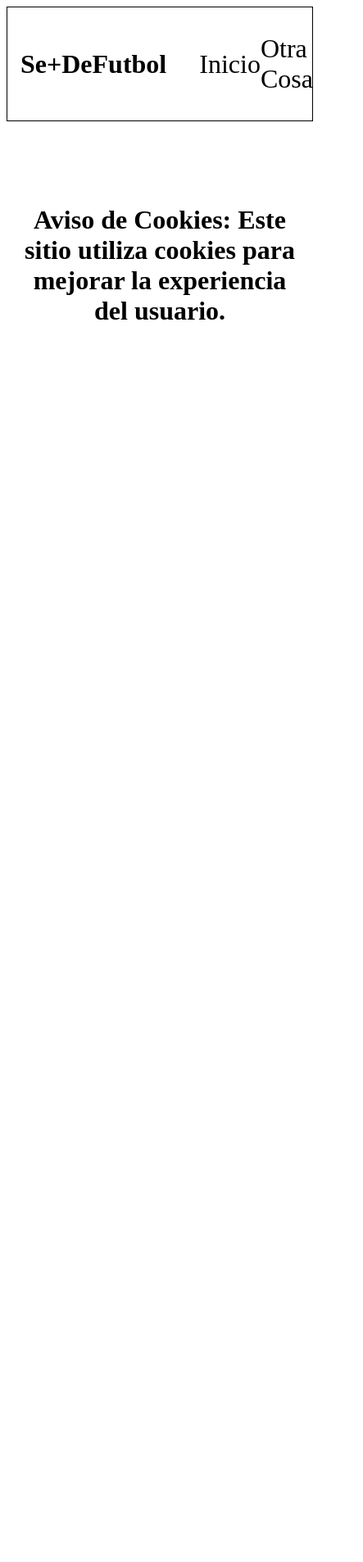
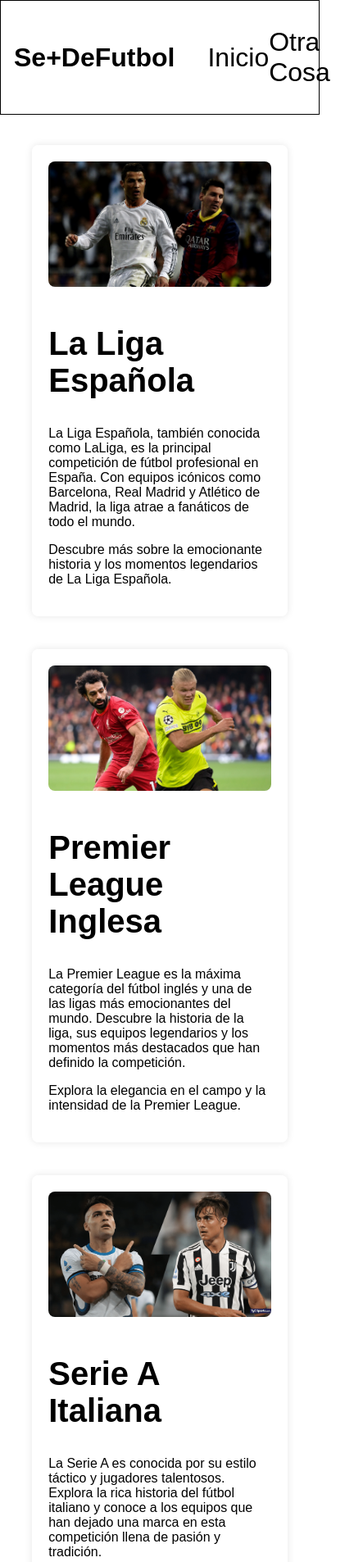
Before and after one commit to ValentinoSanchez00/Besoccer-Api-Aplication, a plain HTML site: page index.html in a window 390 px wide. Shown: the top 1906 px of the page at 82% size, 443 px wide, since content can reach past the window. Before the commit the page ends 844 px from the top, so only its background shows below. Drawn offline with Linux system fonts and the light colour scheme; no server answers.

Commit message:
Primera pagina terminada de apis

```diff
--- a/css/style.css
+++ b/css/style.css
@@ -1,22 +1,23 @@
-body{
+body {
+    margin: 0;
+    padding: 0;
+    font-family: 'Arial', sans-serif;
     background-image: url(../assets/images/campofutbol.jpg);
     top: 0;
     left: 0;
-
-
     background-size: cover;
     background-attachment: fixed;
     background-repeat: no-repeat;
+}
 
-}
-.container{
+.container {
     min-width: 300px;
     max-width: 2560px;
     width: 100%;
     margin: 0 auto;
 }
 
-.main{
+.main {
     background-color: rgba(255, 255, 255, 0.247);
     border: 1px solid rgba(0, 0, 0, 0);
     display: flex;
@@ -24,7 +25,14 @@
     align-items: center;
     flex-wrap: wrap;
 }
-.nav{
+.galeria{
+    display: flex;
+    justify-content: center;
+    align-items: center;
+    flex-wrap: wrap;
+}
+
+.nav {
     background-color: rgba(255, 255, 255, 0.247);
     display: flex;
     justify-content: space-around;
@@ -33,30 +41,34 @@
     padding: 1rem;
     border: 1px solid black;
 }
-.nav__menu{
 
+.nav__menu {
     width: 100%;
     display: flex;
     justify-content: space-around;
     align-items: center;
 }
-.menu__content{
+
+.menu__content {
     list-style: none;
 }
-.menu__link{
+
+.menu__link {
     text-decoration: none;
     font-size: 2rem;
     color: black;
 }
-.nav__title{
+
+.nav__title {
     font-size: 2rem;
 }
 
-.img_ligas{
+.img_ligas {
     width: 200px;
     margin: 1rem;
 }
-.todoslosequipos{
+
+.todoslosequipos {
     width: 100%;
     display: flex;
     justify-content: space-around;
@@ -64,15 +76,18 @@
     padding: 1rem;
     flex-wrap: wrap;
 }
-.divdeequipo{
+
+.divdeequipo {
     display: flex;
     flex-direction: column;
     justify-content: center;
     align-items: center;
 }
-.nombreequipo{
+
+.nombreequipo {
     font-size: 2rem;
 }
+
 .footer {
     margin-top: 2rem;
     font-weight: bold;
@@ -84,3 +99,23 @@
     justify-content: space-around;
     font-size: 2rem;
 }
+
+.liga-article {
+    margin: 20px;
+    padding: 20px;
+    background-color: rgba(255, 255, 255, 0.8);
+    border-radius: 8px;
+    box-shadow: 0 0 10px rgba(0, 0, 0, 0.1);
+    width: 70%;
+}
+
+.liga-image img {
+    width: 100%;
+    border-radius: 8px;
+    margin-bottom: 10px;
+}
+
+.liga-title {
+    font-size: 2.5rem;
+
+}
--- a/index.html
+++ b/index.html
@@ -14,14 +14,58 @@
 
         <nav class="nav">
             <h1 class="nav__title">Se+DeFutbol</h1>
-            <ul class="nav__menu">
-                <li class="menu__content"><a href="./index.html" class="menu__link">Inicio</a></li>
-                <li class="menu__content"><a href="pages/clasificacion.html" class="menu__link">Otra Cosa</a></li>
-            </ul>
+
+    <div class="navbar">
+        <div class="menu-toggle" id="mobile-menu">
+            <span class="bar"></span>
+            <span class="bar"></span>
+            <span class="bar"></span>
+        </div>
+        <ul class="nav__menu" id="nav-menu">
+            <li class="menu__content"><a href="./index.html" class="menu__link">Inicio</a></li>
+            <li class="menu__content"><a href="pages/clasificacion.html" class="menu__link">Otra Cosa</a></li>
+        </ul>
+    </div>
 
         </nav>
         <main class="main" id="main">
+            <article class="liga-article">
+                <div class="liga-image">
+                    <img class="img__ligas" src="assets/images/cristianomessi.jpg" alt="La Liga Española">
+                </div>
+                <div class="liga-content">
+                    <h2 class="liga-title">La Liga Española</h2>
+                    <p>La Liga Española, también conocida como LaLiga, es la principal competición de fútbol profesional en España. Con equipos icónicos como Barcelona, Real Madrid y Atlético de Madrid, la liga atrae a fanáticos de todo el mundo.</p>
+                    <p>Descubre más sobre la emocionante historia y los momentos legendarios de La Liga Española.</p>
+                </div>
+            </article>
 
+
+            <article class="liga-article">
+                <div class="liga-image">
+                    <img class="img__ligas" src="assets/images/haland.jpg" alt="Premier League Inglesa">
+                </div>
+                <div class="liga-content">
+                    <h2 class="liga-title">Premier League Inglesa</h2>
+                    <p>La Premier League es la máxima categoría del fútbol inglés y una de las ligas más emocionantes del mundo. Descubre la historia de la liga, sus equipos legendarios y los momentos más destacados que han definido la competición.</p>
+                    <p>Explora la elegancia en el campo y la intensidad de la Premier League.</p>
+                </div>
+            </article>
+
+
+            <article class="liga-article">
+                <div class="liga-image">
+                    <img class="img__ligas" src="assets/images/lautaro.png" alt="Serie A Italiana">
+                </div>
+                <div class="liga-content">
+                    <h2 class="liga-title">Serie A Italiana</h2>
+                    <p>La Serie A es conocida por su estilo táctico y jugadores talentosos. Explora la rica historia del fútbol italiano y conoce a los equipos que han dejado una marca en esta competición llena de pasión y tradición.</p>
+                    <p>Descubre más sobre los grandes momentos que han definido la Serie A.</p>
+                </div>
+            </article>
+            <div id="galeria" class="galeria">
+
+            </div>
         </main>
         <footer class="footer">
             <div class="cookies-info">
--- a/js/script.js
+++ b/js/script.js
@@ -78,6 +78,8 @@
 
 let body = document.getElementById("body");
 let main = document.getElementById("main");
+let galeria=document.getElementById("galeria")
+let hamburguesa=document.getElementById('mobile-menu')
 
 const cargar = () => {
   let apiKey = '77db80f423ff48e58b77d89095844295';
@@ -112,7 +114,7 @@
         img.classList.add("img_ligas")
         img.src = element.imagen;
         img.id = element.id
-        main.append(img)
+        galeria.append(img)
       });
     });
 };
@@ -198,4 +200,9 @@
 
 
 document.addEventListener("DOMContentLoaded", cargar);
-main.addEventListener("click", mostrarequiposdelaliga)
+galeria.addEventListener("click", mostrarequiposdelaliga)
+
+hamburguesa.addEventListener('click', function () {
+  var navMenu = document.getElementById('nav-menu');
+  navMenu.classList.toggle('active');
+});
```
Also changed, not shown: assets/images/cristianomessi.jpg (added), assets/images/haland.jpg (added), assets/images/lautaro.png (added), js/script2.js (line endings or trailing spaces), pages/clasificacion.html (line endings or trailing spaces).
